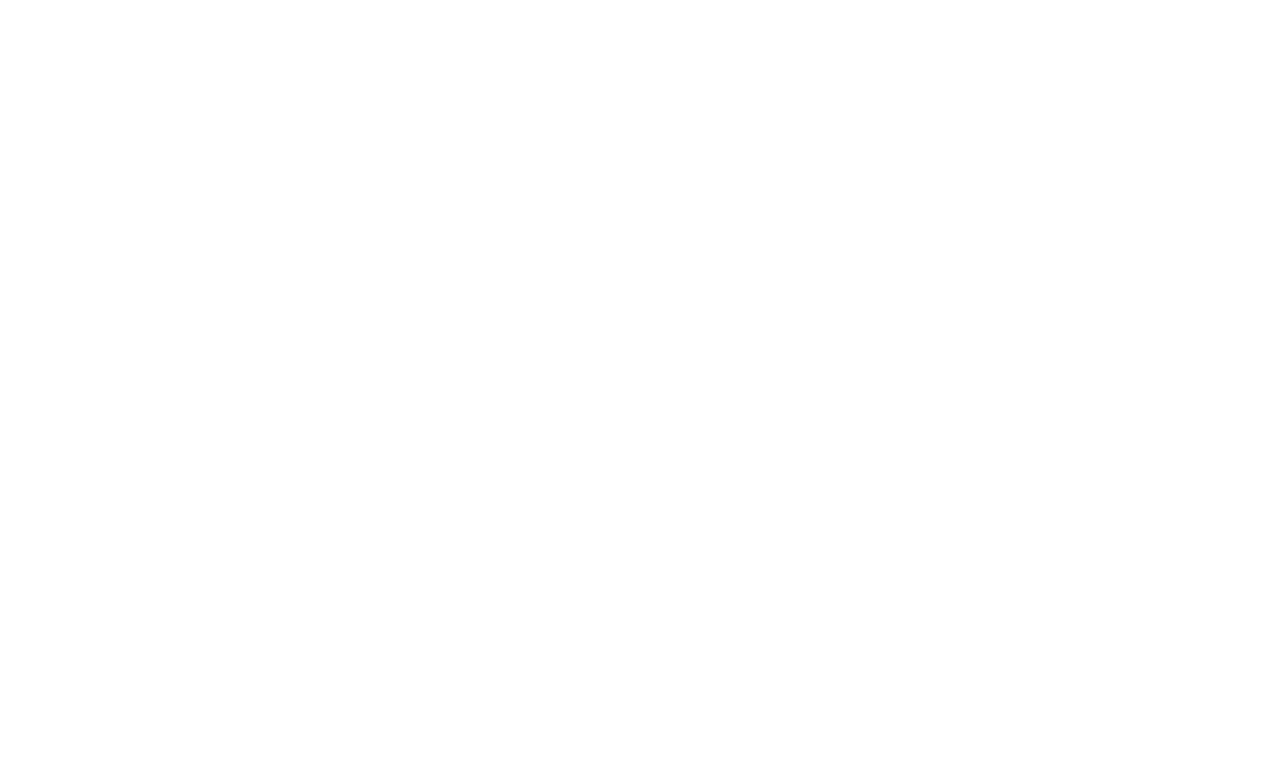
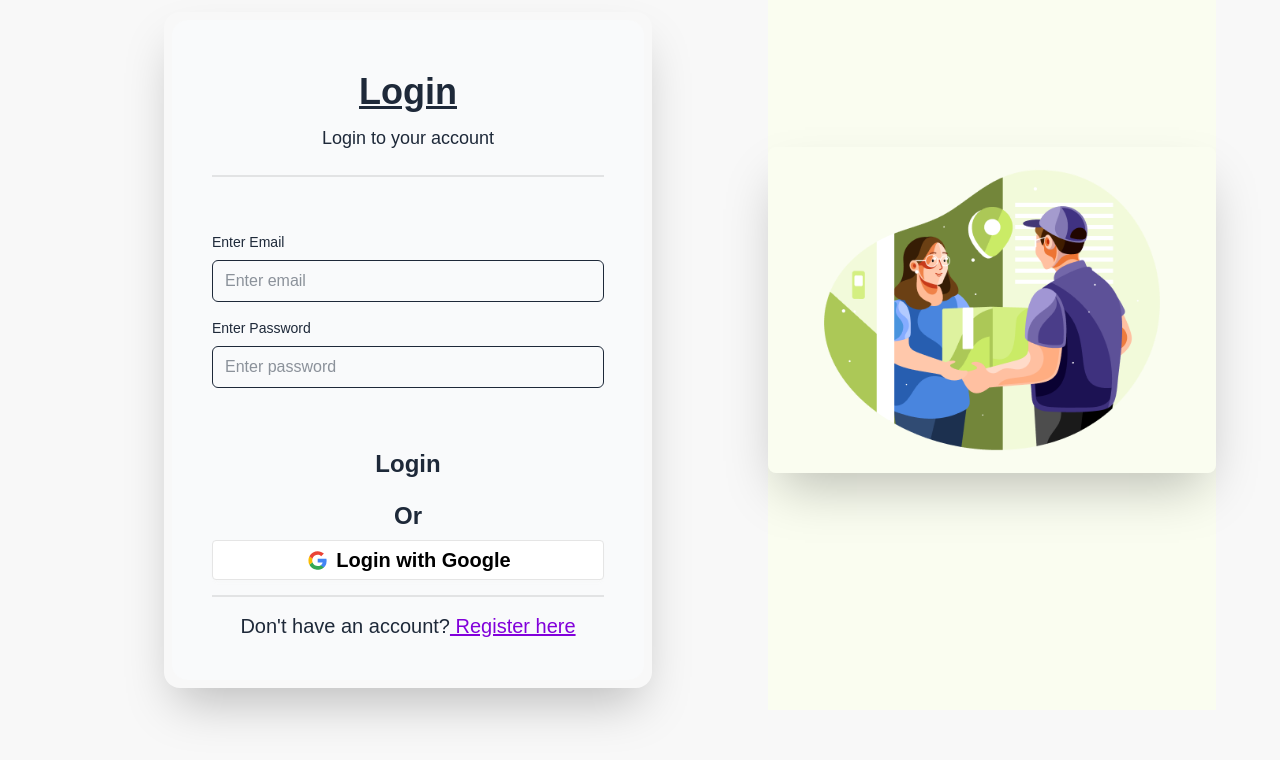
Before and after one commit to nusratmomita/Drop-Buddy-Client, a React (Vite) app: page /login in a window 1280 px wide. Before the commit this address had no page. Shown: the part 404-1164 px from the top of the page. Before the commit the page ends 800 px from the top, so only its background shows below. Built offline with nearby package versions, Linux system fonts and the light colour scheme; a web font is replaced by a local one.

Commit message:
Authenting implementing

```diff
--- a/src/Components/Header/Header.jsx
+++ b/src/Components/Header/Header.jsx
@@ -1,6 +1,7 @@
 import React from 'react';
-import { Link, NavLink } from 'react-router';
+import { Link, Links, NavLink } from 'react-router';
 import logo from "../../assets/logo.png"
+import hamburger from '../../assets/hamburger-menu.png';
 
 const Header = () => {
 
@@ -18,8 +19,8 @@
         <div className="navbar bg-base-100 shadow-sm rounded-3xl">
             <div className="navbar-start p-5">
                 <div className="dropdown">
-                <div tabIndex={0} role="button" className="btn btn-ghost lg:hidden">
-                    <svg xmlns="http://www.w3.org/2000/svg" className="h-5 w-5" fill="none" viewBox="0 0 24 24" stroke="currentColor"> <path strokeLinecap="round" strokeLinejoin="round" strokeWidth="2" d="M4 6h16M4 12h8m-8 6h16" /> </svg>
+                <div tabIndex={0} role="button" className="btn btn-ghost lg:hidden w-15 h-15 hover:bg-gray-100 hover:rounded-4xl mr-2">
+                    <img src={hamburger} alt="" />
                 </div>
                 <ul
                     tabIndex={0}
@@ -43,8 +44,13 @@
                 }
                 </ul>
             </div>
-            <div className="navbar-end">
-                <button className='rounded-xl mr-5 btn text-gray-600 bg-white text-2xl'>Sign in</button>
+            <div className="navbar-end ml-30">
+                <Link to='/login' className='rounded-xl mr-5 btn text-gray-600 bg-white text-2xl'>
+                    <button className='cursor-pointer'>Log in</button>
+                </Link>
+                <Link to='/register' className='rounded-xl mr-5 btn text-gray-600 bg-white text-2xl'>
+                    <button className='cursor-pointer'>register</button>
+                </Link>
                 <button className='rounded-xl btn text-black bg-[#CAEB66] text-2xl'>Be a Rider </button>
             </div>
         </div>
--- /dev/null
+++ b/src/Pages/Login/Login.jsx
@@ -0,0 +1,61 @@
+import React from 'react';
+import { NavLink } from 'react-router';
+
+
+
+const Login = () => {
+    const handleLoginForm = (e) => {
+        e.preventDefault();
+    }
+    const handleGoogle = () => {
+
+    }
+    return (
+         <div className="hero min-h-screen">
+            <div className="hero-content w-full rounded-3xl mt-20 p-25  flex-col justify-evenly lg:flex-row">
+                <div className="p-2 rounded-2xl w-full max-w-lg shrink-0 shadow-2xl">
+                    <div className="p-6 flex flex-col max-w-lg rounded-2xl sm:p-10 bg-gray-50 text-gray-800">
+                        <div className="mb-8 text-center">
+                        <h1 className="my-3 text-4xl font-bold underline">Login</h1>
+                        <p className="text-lg dark:text-gray-600">
+                            Login to your account
+                        </p>
+                            <div className="divider"></div>
+                        </div>
+                        <form onSubmit={handleLoginForm} className="space-y-12 ">
+                            <div className="space-y-4">
+                                <div>
+                                    <label htmlFor="email" className="block mb-2 text-sm">Enter Email</label>
+                                    <input type="email" name="email" id="email" placeholder="Enter email" className="w-full px-3 py-2 border rounded-md dark:border-gray-300 dark:bg-gray-50 dark:text-gray-800"/>
+                                </div>
+                                <div>
+                                <div className="flex justify-between mb-2">
+                                    <label htmlFor="password" className="text-sm">Enter Password</label>
+                                </div>
+                                <input type="password" name="password" id="password" placeholder="Enter password"className="w-full px-3 py-2 border rounded-md dark:border-gray-300 dark:bg-gray-50 dark:text-gray-800" />
+                                </div>
+                            </div>
+                            <div className="space-y-2">
+                                <div>
+                                    <button type="submit" className="cursor-pointer w-full px-8 py-3 text-2xl font-semibold rounded-md dark:bg-violet-600 dark:text-gray-50">Login</button>
+                                </div>
+                                <h1 className="text-center text-2xl font-bold">Or</h1>
+                                <button type="button" onClick={handleGoogle} className="btn w-full bg-white text-black text-xl border-[#e5e5e5]">
+                                    <svg aria-label="Google logo" width="25" height="25" xmlns="http://www.w3.org/2000/svg" viewBox="0 0 512 512"><g><path d="m0 0H512V512H0" fill="#fff"></path><path fill="#34a853" d="M153 292c30 82 118 95 171 60h62v48A192 192 0 0190 341"></path><path fill="#4285f4" d="m386 400a140 175 0 0053-179H260v74h102q-7 37-38 57"></path><path fill="#fbbc02" d="m90 341a208 200 0 010-171l63 49q-12 37 0 73"></path><path fill="#ea4335" d="m153 219c22-69 116-109 179-50l55-54c-78-75-230-72-297 55"></path></g></svg>
+                                    Login with Google
+                                </button>
+                                <div className="divider"></div>
+                                <p className="px-6 text-xl text-center dark:text-gray-600">
+                                Don't have an account?
+                                <NavLink className="underline text-purple-700"to="/register"> Register here</NavLink>
+                                </p>
+                            </div>
+                    </form>
+                    </div>
+                </div>
+            </div>
+        </div>
+    );
+};
+
+export default Login;
--- /dev/null
+++ b/src/Pages/Register/Register.jsx
@@ -0,0 +1,11 @@
+import React from 'react';
+
+const Register = () => {
+    return (
+        <div>
+            register
+        </div>
+    );
+};
+
+export default Register;
--- /dev/null
+++ b/src/Root/AuthRoot.jsx
@@ -0,0 +1,34 @@
+import React from 'react';
+import authImage from '.././assets/authImage.png'
+import { Link, Outlet } from 'react-router';
+import logo from ".././assets/logo.png"
+
+
+const AuthRoot = () => {
+    return (
+        <div>
+            <div className="mt-30 bg-base-200 p-12">
+                <Link to='/'>
+                    <div className='ml-15 flex'>
+                        <img src={logo} alt="logo" />
+                        <h1 className='text-2xl font-extrabold -ml-4 mt-5'>DropBuddy</h1>
+                    </div>
+                </Link>
+                <div className="hero-content flex-row lg:flex-row-reverse">
+                    <div className='bg-[#FAFDF0] min-h-screen flex items-center justify-center'>
+                        <img
+                            src={authImage}
+                            className="flex-1 max-w-md rounded-lg shadow-2xl"
+                        />
+                    </div>
+                    <div className='flex-1'>
+                        <Outlet></Outlet>
+                    </div>
+                </div>
+            </div>
+
+        </div>
+    );
+};
+
+export default AuthRoot;
--- a/src/Routes/Routes.jsx
+++ b/src/Routes/Routes.jsx
@@ -2,6 +2,9 @@
 import Home from "../Pages/Home/Home";
 import ErrorPage from "../Pages/ErrorPage/ErrorPage";
 import Root from "../Root/Root";
+import AuthRoot from "../Root/AuthRoot";
+import Login from "../Pages/Login/Login";
+import Register from "../Pages/Register/Register";
 
 export const routers = createBrowserRouter([
     {
@@ -15,5 +18,19 @@
                 Component: Home
             }
         ]
+    },
+    {
+        path: "/",
+        Component: AuthRoot,
+        children: [
+            {
+                path: '/login',
+                Component: Login
+            },
+            {
+                path: "/register",
+                Component: Register
+            }
+        ]
     }
 ])
```
Also changed, not shown: src/assets/hamburger-menu.png (added).
